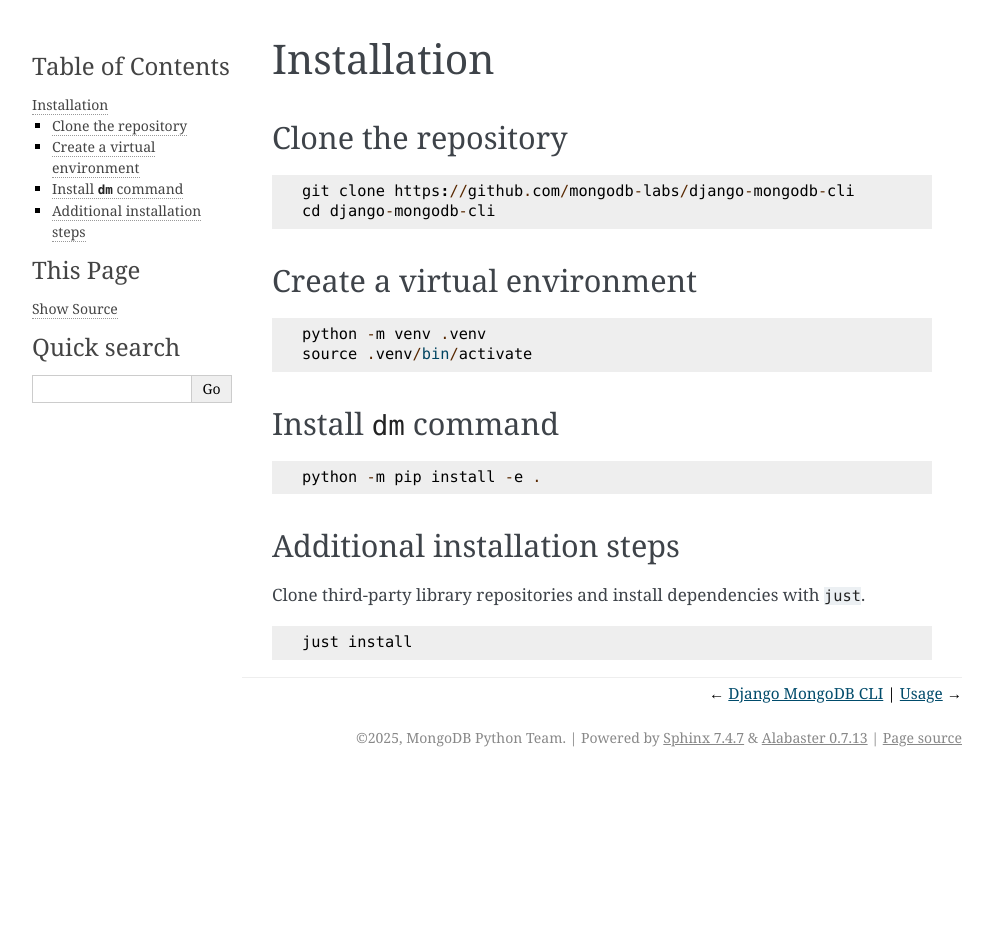
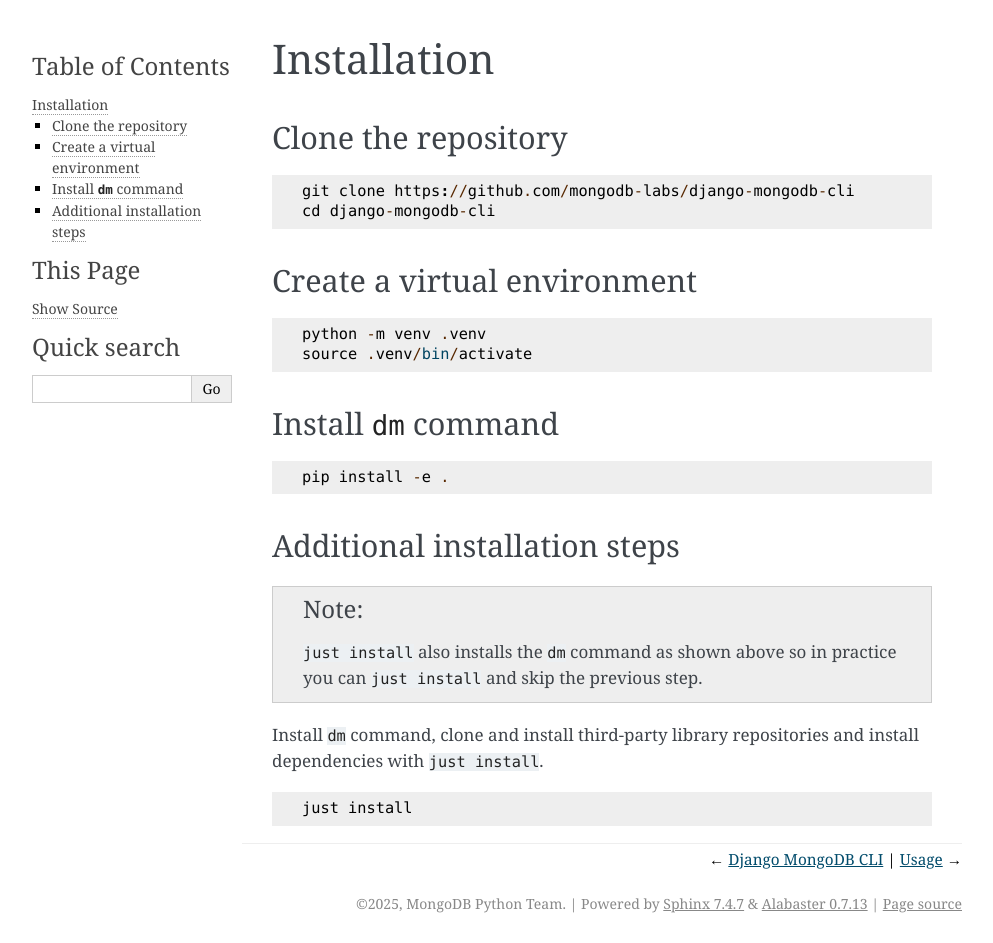
Before and after one commit to mongodb-labs/django-mongodb-cli, a Sphinx documentation site: the page built from docs/source/installation.rst, in a window 1280 px wide. Shown: the whole page, without its empty margins (148-1141 px from the left). Built offline with Sphinx 7.4.7, drawn with Linux system fonts in a browser that asks for light colours; before the commit the page ends 900 px from its top, so only the background shows below that.

Commit message:
Update installation docs

```diff
--- a/docs/source/installation.rst
+++ b/docs/source/installation.rst
@@ -24,14 +24,20 @@
 
 ::
 
-    python -m pip install -e .
+    pip install -e .
 
 .. _additional-installation-steps:
 
 Additional installation steps
 -----------------------------
 
-Clone third-party library repositories and install dependencies with ``just``.
+.. note::
+
+    ``just install`` also installs the ``dm`` command as shown above
+    so in practice you can ``just install`` and skip the previous step.
+
+Install ``dm`` command, clone and install third-party library
+repositories and install dependencies with ``just install``.
 
 ::
 
```
Also changed, not shown: docs/source/index.rst (+3 -4 lines).
